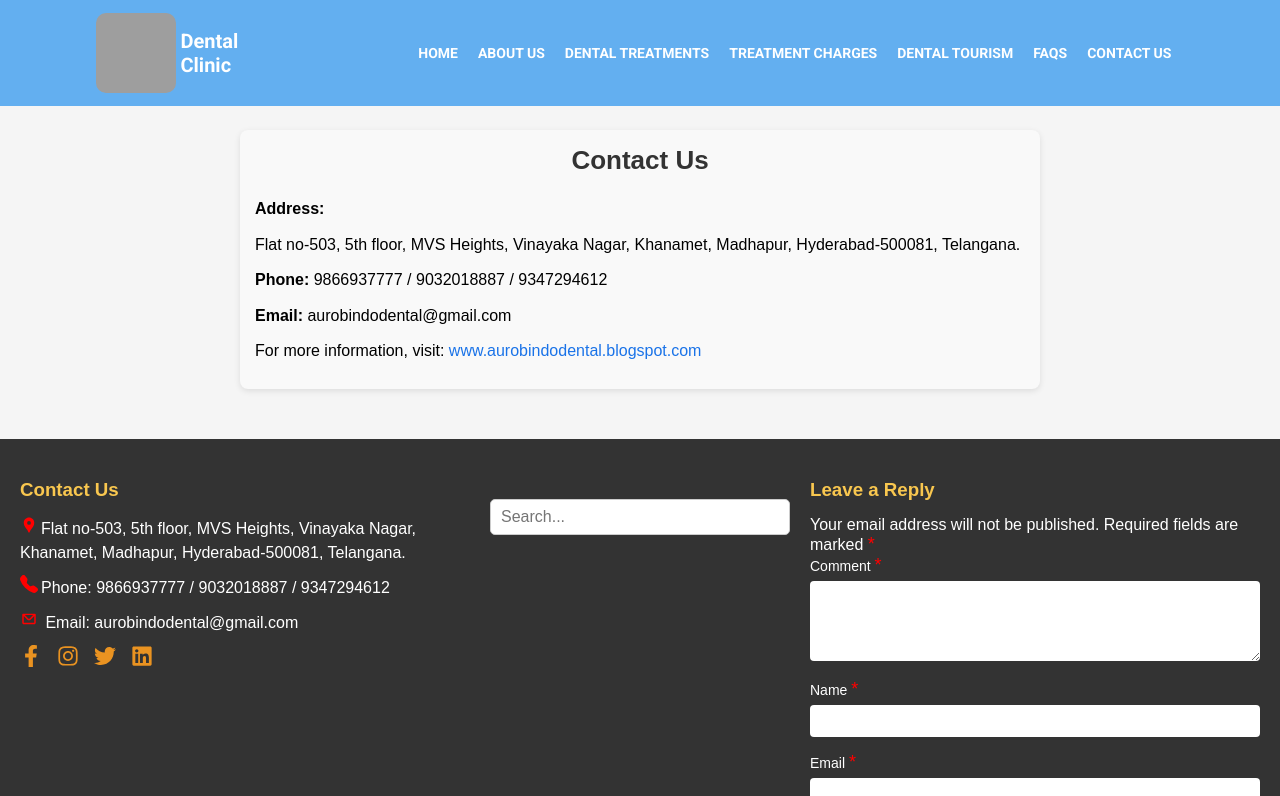
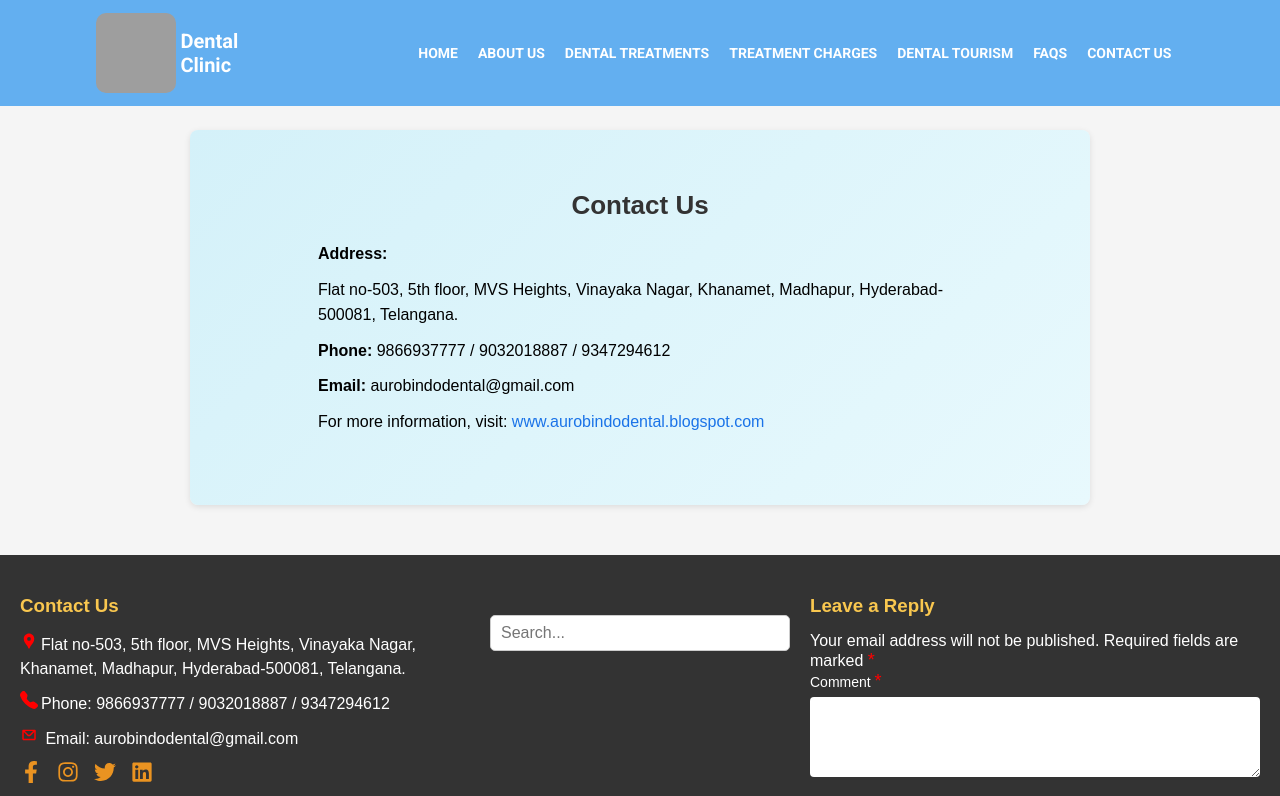
Before and after one commit to verrababu12/aurobindo-dental_hospital, a React (Vite) app: page /contact in a window 1280 px wide. Shown: the top 796 px of the page. Built offline with nearby package versions, Linux system fonts and the light colour scheme; grey boxes are pictures that could not be loaded; the HTML template or start-up script is replaced by a standard one; a web font is replaced by a local one.

Commit message:
contactstyleschanged

```diff
--- a/src/components/Contact/index.css
+++ b/src/components/Contact/index.css
@@ -1,9 +1,10 @@
 .contact-container {
-  max-width: 800px;
+  max-width: 900px;
   margin: 50px auto;
   padding: 15px;
   font-family: Arial, sans-serif;
-  background-color: #f9f9f9;
+  background: linear-gradient(135deg, #d4f1f9, #e8f9fd);
+  padding: 60px 10%;
   border-radius: 8px;
   box-shadow: 0 2px 6px rgba(0, 0, 0, 0.1);
 }
```
